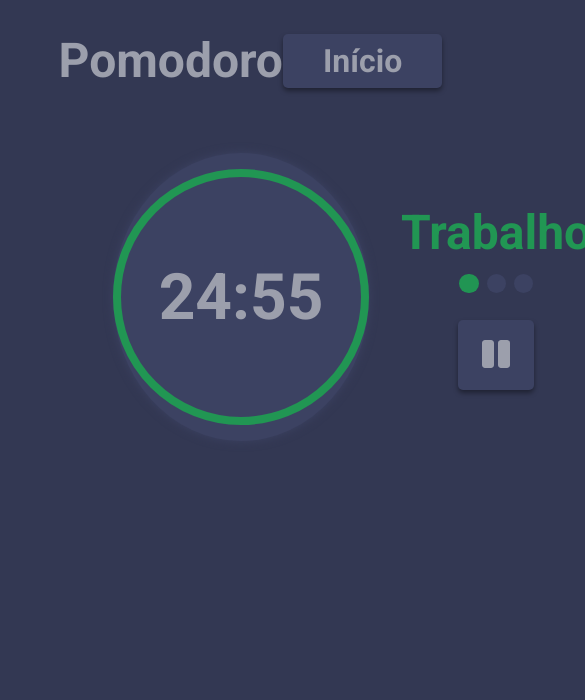
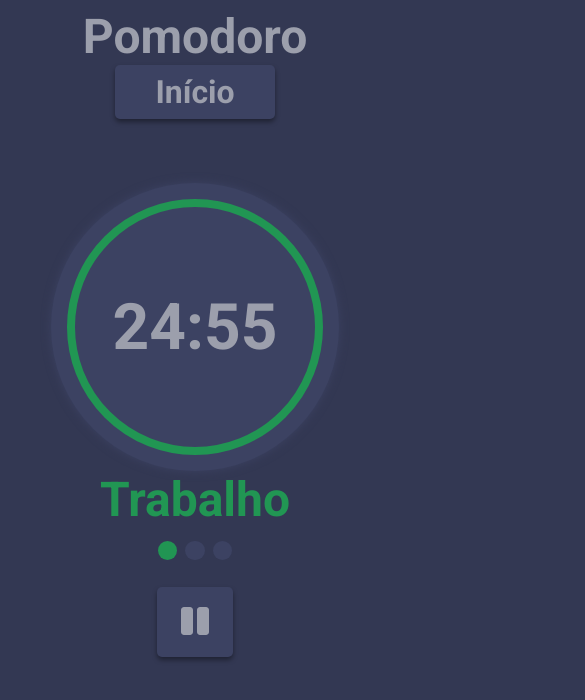
Before and after one commit to JoaoVictor6/pomodoro-devchallenge, a React (Create React App) app: page /pomodoro in a window 390 px wide. Shown: the top 700 px of the page, 585 px wide, since content can reach past the window. Built offline with nearby package versions, Linux system fonts and the light colour scheme.

Commit message:
add responsiveness

```diff
--- a/src/Components/RangeBox/style.js
+++ b/src/Components/RangeBox/style.js
@@ -13,6 +13,12 @@ export const RangeBoxElement = styled.div`
   align-items: center;
   justify-content: center;
   margin: 2rem;
+
+  @media (max-width: 414px){
+    max-width: 100vw;
+    overflow-x: auto;
+    margin: 2rem 0 2rem 0;
+  }
 `;
 
 export const InputValueBox = styled.div`
@@ -45,6 +51,10 @@ export const InputBox = styled.div`
   justify-content: center;
   align-items: center;
   gap: 1rem;
+
+  @media (max-width: 414px){
+    gap: .5rem;
+  }
 `;
 
 export const ButtonDiv = styled.div`
--- a/src/pages/Pomodoro/style.js
+++ b/src/pages/Pomodoro/style.js
@@ -23,4 +23,20 @@ export const PomodoroContainer = styled.div`
     align-items: center;
   }
 
+  @media (max-width: 414px){
+    nav {
+      justify-content: center;
+      margin-top: .5rem;
+      flex-direction: column;
+    }
+
+    main {
+      flex-direction: column;
+    }
+
+    aside {
+      margin-left: 0;
+    }
+  }
+
 `;
```
